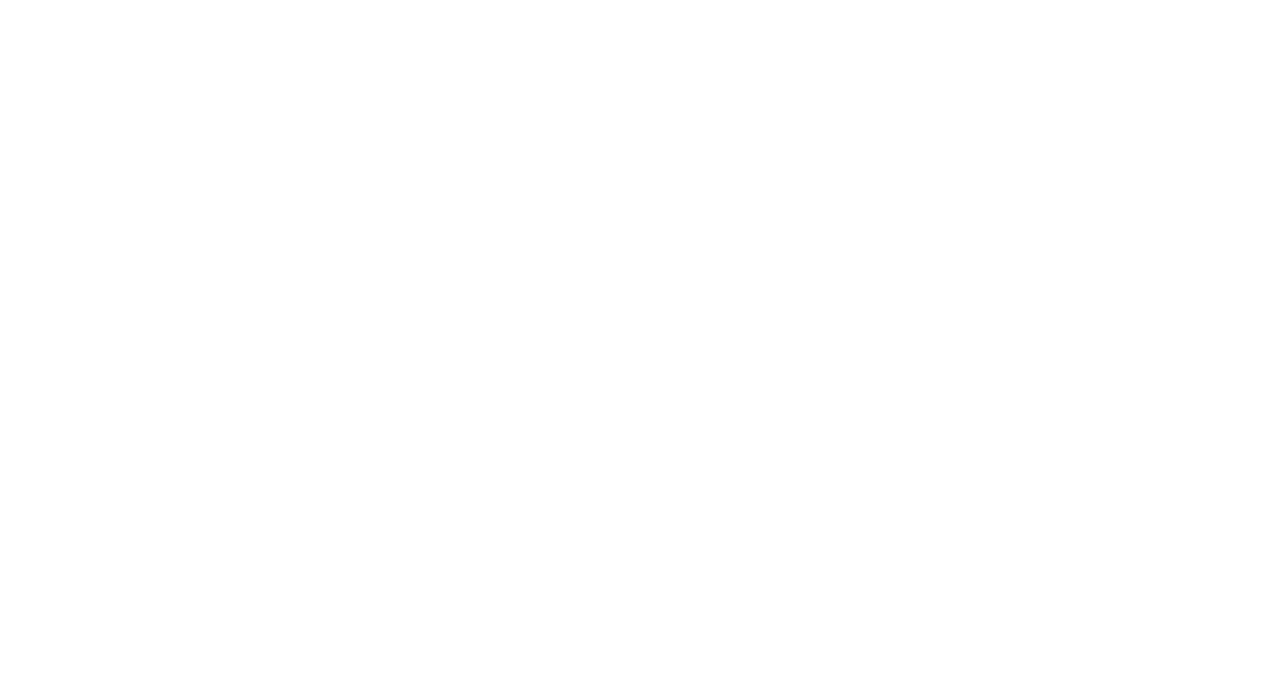
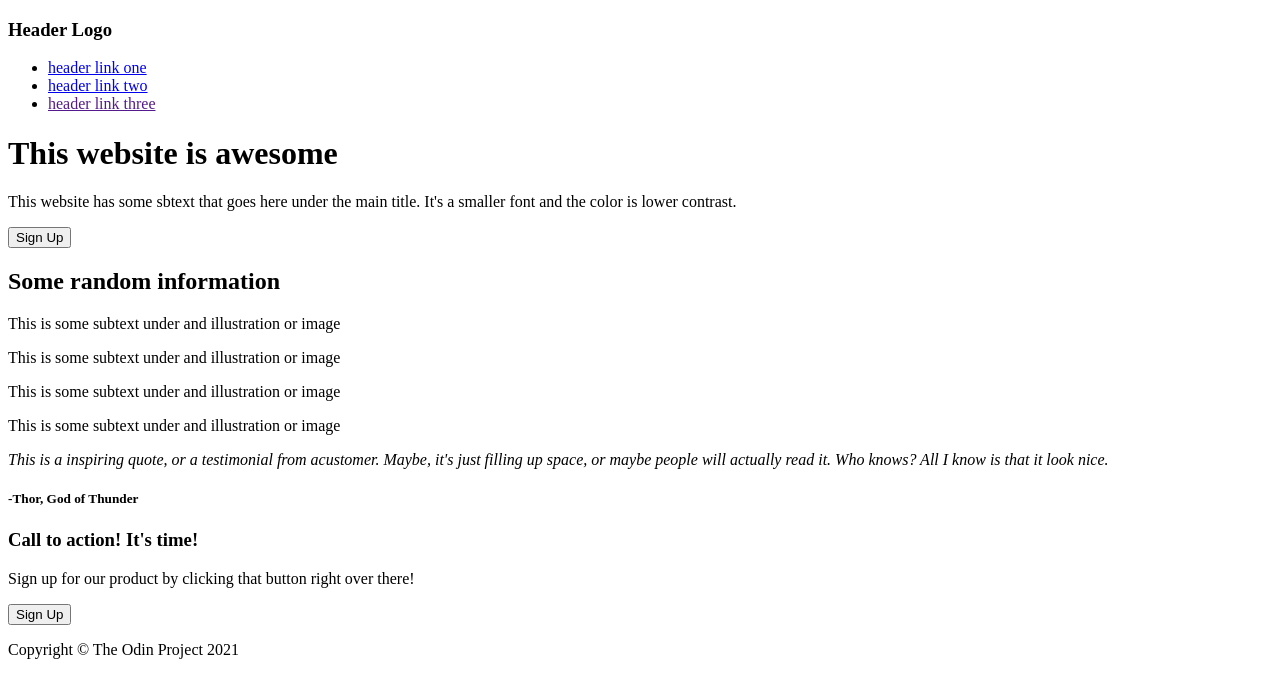
Before and after one commit to adnan-kibria/odin-landingpage, a plain HTML site: page index.html in a window 1280 px wide. Drawn offline with Linux system fonts and the light colour scheme.

Commit message:
Draft design The structure & design of html is done but if I need to add anything then I'll add

```diff
--- a/index.html
+++ b/index.html
@@ -7,6 +7,89 @@
     <link rel="stylesheet" href="./style.css">
 </head>
 <body>
+    <div class="header">
+        <div class="navbar">
+            <div class="logo"><h3>Header Logo</h3></div>
+            <div class="link">
+                <ul>
+                    <li><a href="#">header link one</a></li>
+                    <li><a href="#">header link two</a></li>
+                    <li><a href="">header link three</a></li>
+                </ul>
+            </div>
+        </div>
+        <div class="hero-sec">
+            <div class="intro">
+                <h1>This website is awesome</h1>
+                <p>
+                    This website has some sbtext that goes here under the
+                    main title. It's a smaller font and the color is lower contrast.
+                </p>
+                <button class="sign-up" id="btn1">Sign Up</button>
+            </div>
+            <div class="img-holder">
 
+            </div>
+        </div>
+    </div>
+    <div class="info">
+        <h2>Some random information</h2>
+        <div class="cards">
+            <div class="card">
+                <div class="img1"></div>
+                <div class="img1-title">
+                    <p>This is some subtext under and illustration or image</p>
+                </div>
+            </div>
+        </div>
+        <div class="cards">
+            <div class="card">
+                <div class="img2"></div>
+                <div class="img2-title">
+                    <p>This is some subtext under and illustration or image</p>
+                </div>
+            </div>
+        </div>
+        <div class="cards">
+            <div class="card">
+                <div class="img3"></div>
+                <div class="img3-title">
+                    <p>This is some subtext under and illustration or image</p>
+                </div>
+            </div>
+        </div>
+        <div class="cards">
+            <div class="card">
+                <div class="img4"></div>
+                <div class="img4-title">
+                    <p>This is some subtext under and illustration or image</p>
+                </div>
+            </div>
+        </div>
+    </div>
+    <div class="quotes">
+        <div class="quote">
+            <p>
+                <i>
+                    This is a inspiring quote, or a testimonial from acustomer.
+                    Maybe, it's just filling up space, or maybe people will actually
+                    read it. Who knows? All I know is that it look nice.
+                </i>
+            </p>
+            <h5>-Thor, God of Thunder</h5>
+        </div>
+    </div>
+    <div class="call-up">
+        <div class="box">
+            <div class="content">
+                <h3>Call to action! It's time!</h3>
+                <p>Sign up for our product by clicking that button right over there!</p>
+            </div>
+            <button class="sign-up" id="btn2">Sign Up</button>
+        </div>
+    </div>
+    <div class="footer">
+        <p>Copyright &copy; The Odin Project 2021</p>
+    </div>
 </body>
 </html>
```
